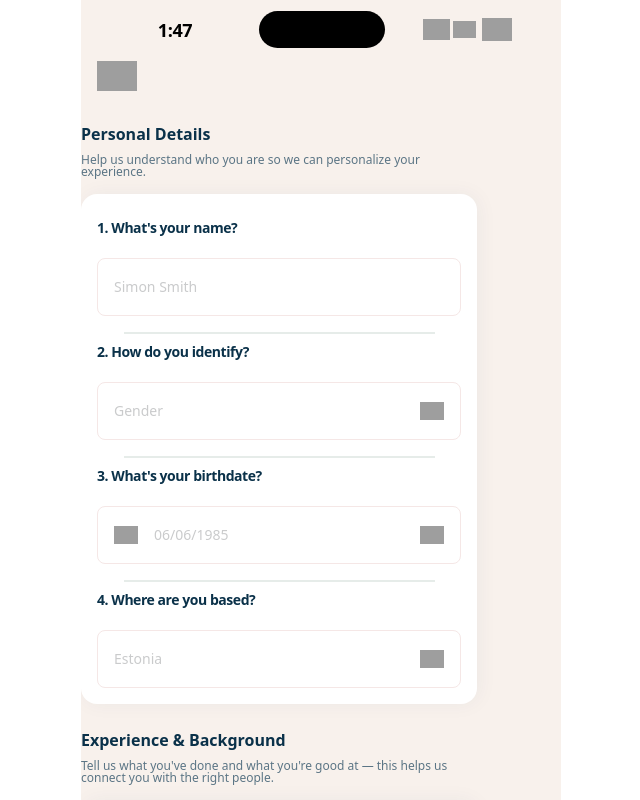
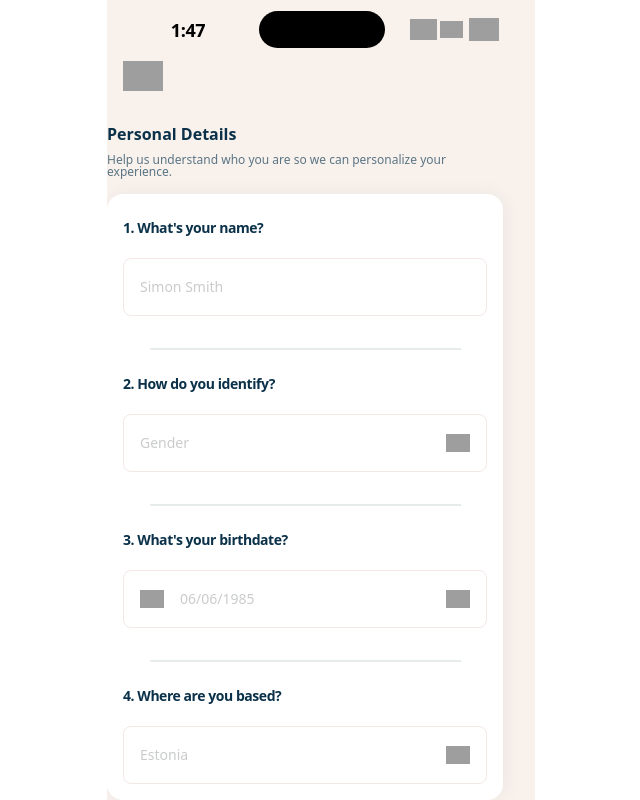
Before and after one commit to maryamidge/page17, a React (Vite) app: page / in a window 1280 px wide. Shown: the top 800 px of the page, without its empty margins (319-959 px from the left). Built offline with nearby package versions, Linux system fonts and the light colour scheme; grey boxes are pictures that could not be loaded.

Commit message:
Update page layout
Apply screen dimensions and scrolling. Center align text boxes with specified styles.

```diff
--- a/src/components/FormSection.tsx
+++ b/src/components/FormSection.tsx
@@ -17,7 +17,7 @@ export const FormSection: React.FC<FormSectionProps> = ({ title, description, ch
           {description}
         </p>
       </header>
-      <div className="items-stretch shadow-[2px_0_20px_0_rgba(24,57,107,0.05)] flex w-full flex-col text-sm mt-4 p-4 rounded-2xl bg-white">
+      <div className="flex p-4 flex-col items-center gap-4 self-stretch rounded-2xl bg-gradient-to-b from-white to-white shadow-[2px_0_20px_0_rgba(24,57,107,0.05)] text-sm mt-4">
         {children}
       </div>
     </section>
--- a/src/pages/Index.tsx
+++ b/src/pages/Index.tsx
@@ -4,7 +4,7 @@ import { CreateProfileForm } from '@/components/CreateProfileForm';
 
 const Index = () => {
   return (
-    <main className="flex max-w-[480px] w-full flex-col overflow-hidden items-stretch bg-[#F8F1EC] mx-auto min-h-screen">
+    <main className="flex w-[428px] h-[932px] flex-col overflow-y-auto items-stretch bg-[#F8F1EC] mx-auto">
       <StatusBar />
 
       <header className="items-start relative flex min-h-11 gap-4 bg-[#F8F1EC] px-4">
```
